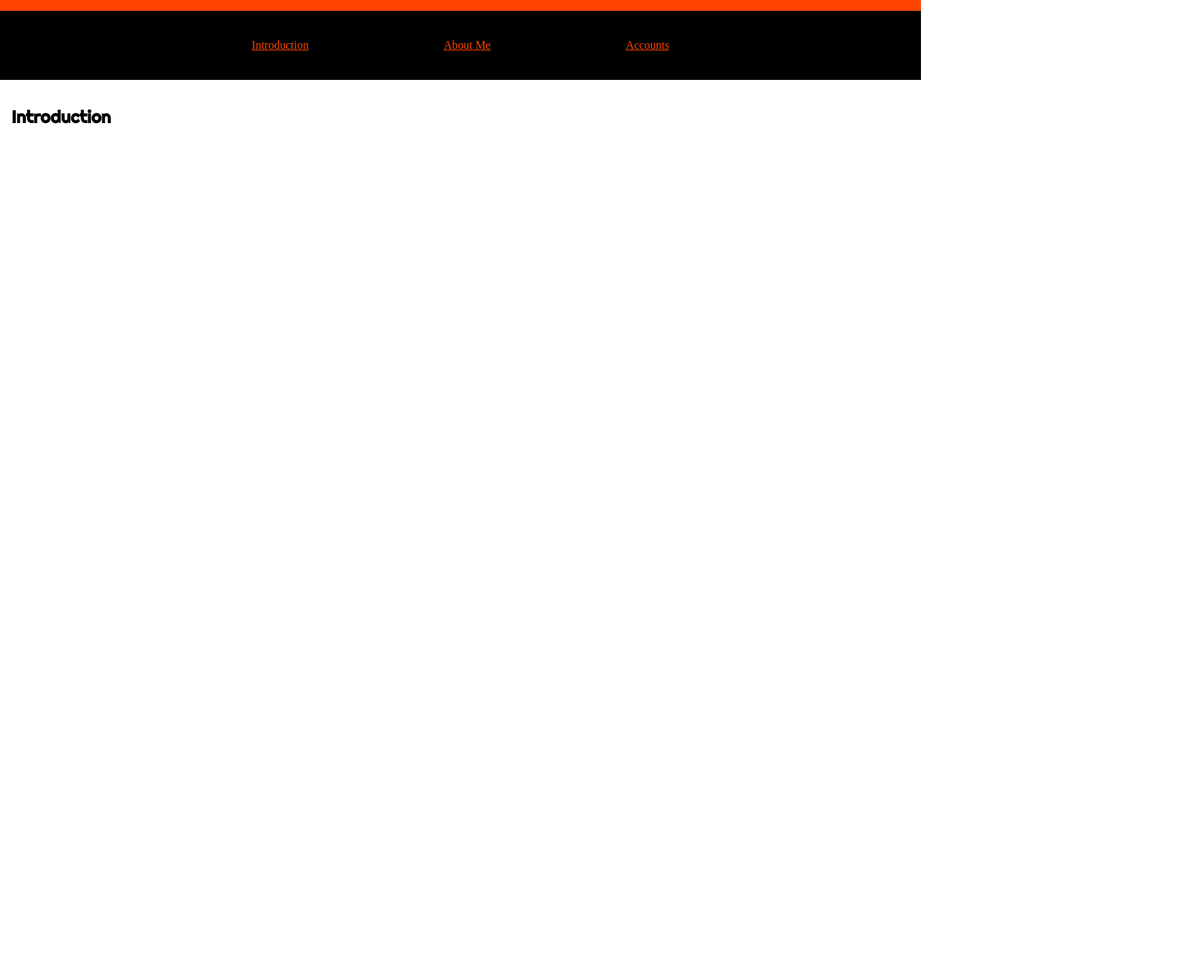
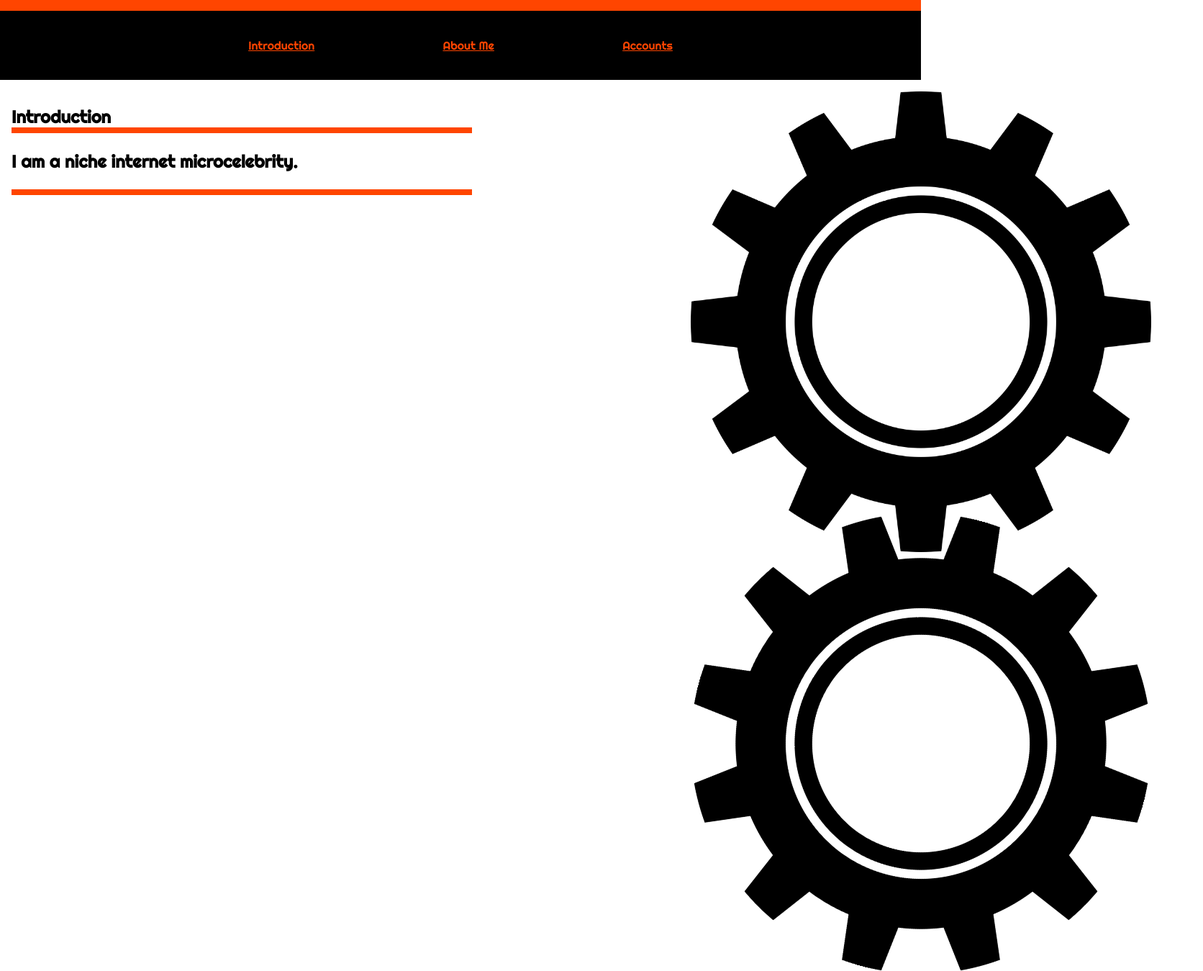
Before and after one commit to TheImmersiveEngineer/TheImmersiveEngineer.github.io, a plain HTML site: page index.html in a window 1280 px wide. Shown: the part 160-1509 px from the top of the page at 72% size, 1672 px wide, since content can reach past the window. Before the commit the page ends 1103 px from the top, so only its background shows below. Drawn offline with nearby package versions, Linux system fonts and the light colour scheme.

Commit message:
Add files via upload

```diff
--- a/display.css
+++ b/display.css
@@ -2,20 +2,6 @@
 
 html{
 	overflow-x: hidden;
-}
-
-
-.sticky {
-    position: fixed;
-    top: 0;
-    left: 0;
-	right: 0;
-	z-index: 100; /* Ensure the navigation stays on top of other elements */
-    box-shadow: 0 1rem 1rem rgba(0, 0, 0, 0.1); /* Add a shadow for a nice effect */
-}
-
-.contentStuck{
-	margin-top: 6rem;
 }
 
 nav
@@ -43,7 +29,7 @@ nav ul
 nav ul li
 {
 	padding:3rem;
-	font-family: 'ZCOOL XiaoWei', serif;
+	font-family: 'Righteous', serif;
 	font-size:100%;
 	margin:0;
 	text-align:center;
@@ -97,15 +83,39 @@ h1, h2, h3, h4{
 	font-family: 'Righteous', serif;
 }
 
+h2{
+	border-bottom: 0.5rem solid orangered;
+	width:50vw;
+}
+
 img{
 	position:absolute;
-	left:50vw;
-	animation-name: rotateGear;
-  animation-duration: 20s;
-  animation-iteration-count: infinite;
+	right:-25vw;
+	width:50vw;
 }
 
-@keyframes rotateGear{
-  from {transform: rotate(0deg)}
-  to {transform: rotate(360deg)}
+#gear1{
+	animation-name:gearSpin1;
+	animation-duration: 10s;
+	animation-iteration-count:infinite;
+	animation-timing-function: ease-in-out;
 }
+
+#gear2{
+	animation-name:gearSpin2;
+	animation-duration: 10s;
+	animation-iteration-count:infinite;
+	animation-timing-function: ease-in-out;
+	animation-direction: reverse;
+	top:47vw;
+}
+
+@keyframes gearSpin1{
+	from {transform:rotate(0deg);}
+	to {transform:rotate(360deg);}
+}
+
+@keyframes gearSpin2{
+	from {transform:rotate(15deg);}
+	to {transform:rotate(375deg);}
+}
--- a/index.html
+++ b/index.html
@@ -12,7 +12,7 @@
 
 		<h1>The Immersive Engineer</h1>
 		<header>
-			<nav class="sticky-nav">
+			<nav>
 				<ul>
 					<li><a href="#intro">Introduction</a></li>
 					<li><a href="#about">About Me</a></li>
@@ -20,14 +20,23 @@
 				</ul>
 			</nav>
 		</header>
-		<main class="content">
+		<main>
+			<img src="images/gear.png" id="gear1">
+			<img src="images/gear.png" id="gear2">
 			<div>
 				<h2 id='intro'>Introduction<h2>
+				<p>I am a niche internet microcelebrity.<p>
 			</div>
 
 		</main>
+
+
+
 		<footer>
 		</footer>
+
+
+
 		<script src="https://ajax.googleapis.com/ajax/libs/jquery/2.1.4/jquery.min.js"></script>
 				<script>
 				$(document).ready(function(){
@@ -45,28 +54,5 @@
 					});
 				});</script>
 
-
-		<script>
-        // Get the navigation element and its initial offset from the top
-        const stickyNav = document.querySelector('.sticky-nav');
-        const initialNavOffset = stickyNav.offsetTop;
-		const content = document.querySelector('.content');
-
-        // Function to handle scrolling and sticking the navigation
-        function handleScroll() {
-            if (window.pageYOffset >= initialNavOffset) {
-                // When scrolled past the initial offset, make the navigation sticky
-                stickyNav.classList.add('sticky');
-				content.classList.add('contentStuck');
-            } else {
-                // Otherwise, reset to normal positioning
-                stickyNav.classList.remove('sticky');
-				content.classList.remove('contentStuck');
-            }
-        }
-
-        // Listen for the scroll event and call the handleScroll function
-        window.addEventListener('scroll', handleScroll);
-    </script>
 	</body>
 </html>
```
